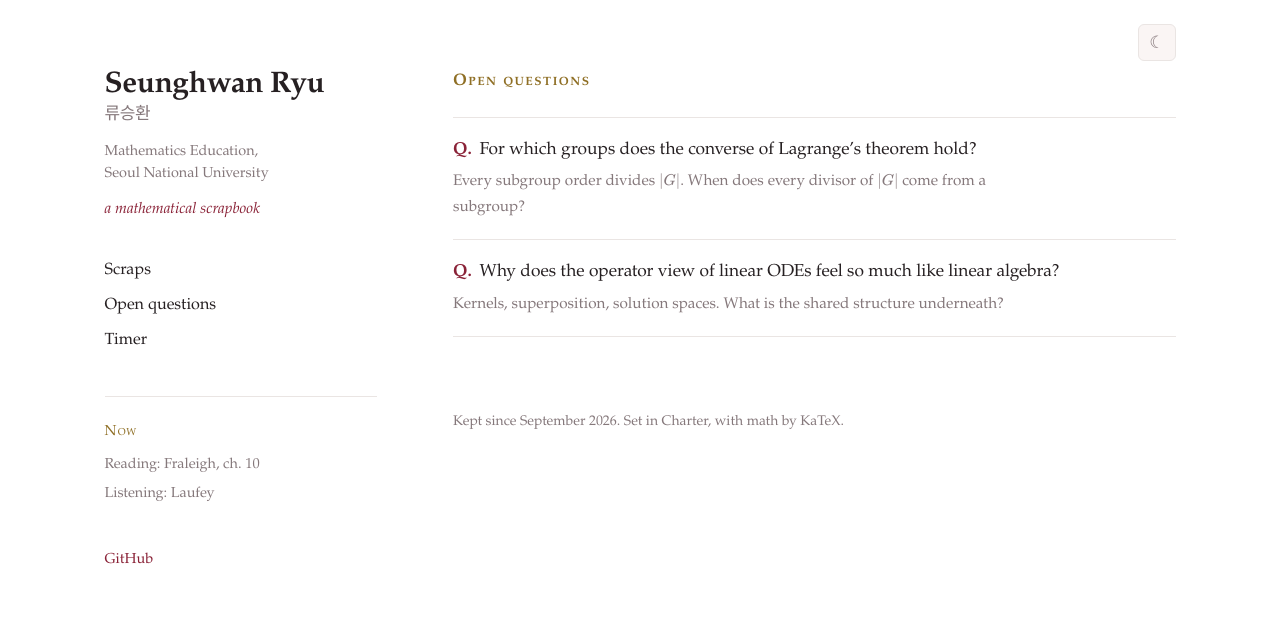
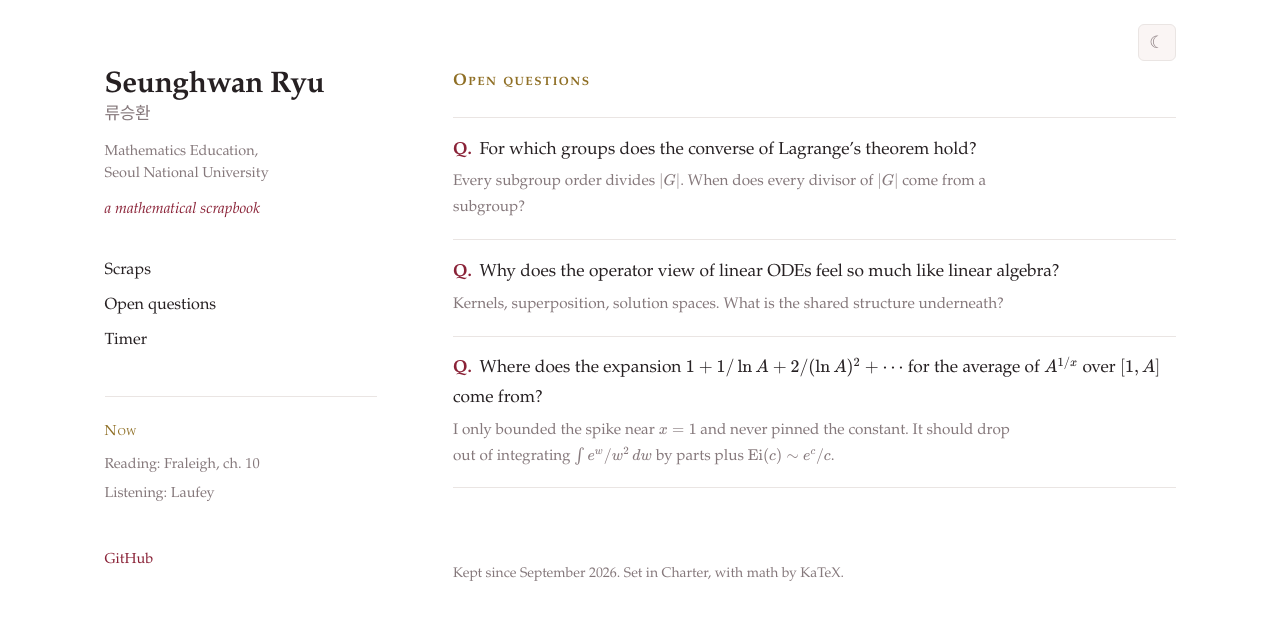
Before and after one commit to withwhom/withwhom.github.io, a Jekyll site: the page built from questions.html, in a window 1280 px wide. Shown: the top 620 px of the page. Built offline with Jekyll 4.4.1, drawn with Linux system fonts in a browser that asks for light colours.

Commit message:
Add open question: asymptotic expansion of the A^{1/x} average
Co-Authored-By: Claude Fable 5.1 <noreply@anthropic.com>

```diff
--- a/_data/open_questions.yml
+++ b/_data/open_questions.yml
@@ -9,3 +9,9 @@
   context: >-
     Kernels, superposition, solution spaces. What is the shared structure
     underneath?
+
+- question: Where does the expansion $$1 + 1/\ln A + 2/(\ln A)^2 + \cdots$$ for the average of $$A^{1/x}$$ over $$[1, A]$$ come from?
+  context: >-
+    I only bounded the spike near $$x = 1$$ and never pinned the constant. It should
+    drop out of integrating $$\int e^w/w^2\,dw$$ by parts plus
+    $$\mathrm{Ei}(c) \sim e^c/c$$.
```
